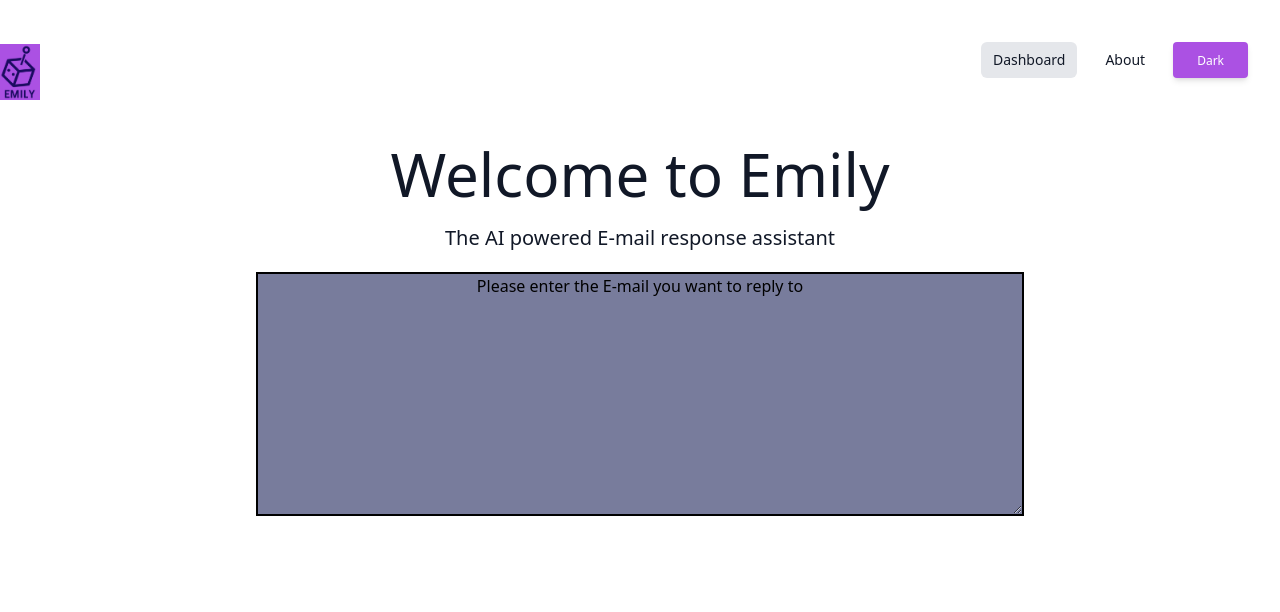
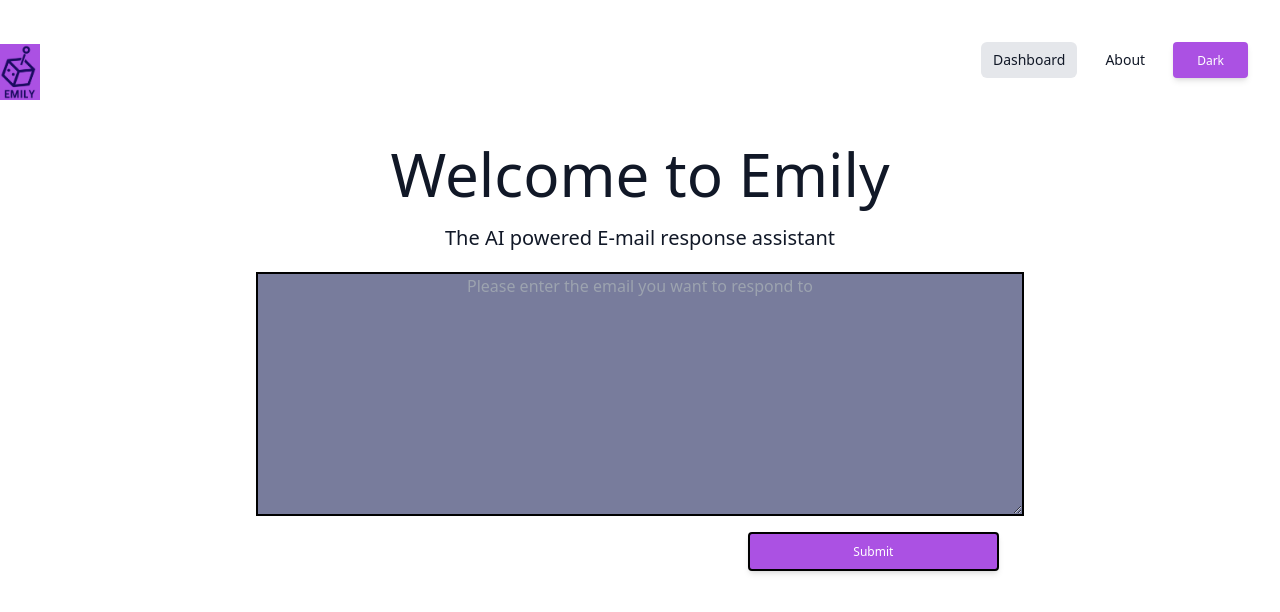
Before and after one commit to Juan-LukeKlopper/Emily_the_E-mail_assistant, a SvelteKit app: page / in a window 1280 px wide. Shown: the top 612 px of the page. Built offline with nearby package versions, Linux system fonts and the light colour scheme.

Commit message:
feat: Add script and UI to display responce from API

```diff
--- a/src/routes/+page.svelte
+++ b/src/routes/+page.svelte
@@ -1,5 +1,32 @@
-<script>
-    let text = "Please enter the E-mail you want to reply to";
+<script lang="ts">
+    let text = "";
+	let generating = false;
+	let apiOutput = "";
+
+	async function callGenerateEndpoint(text: string) {
+  	generating = true;
+
+
+  	console.log("Calling OpenAI...")
+  	const response = await fetch('/api/generate', {
+    	method: 'POST',
+    	headers: {
+      	'Content-Type': 'application/json',
+    	},
+    	body: JSON.stringify({
+	  	text: text,
+		})
+  	});
+
+  	const output = await response.json();
+	if (output['error']){
+		console.log(output['error'])
+	} else {
+		apiOutput = output['output']['text']
+	}
+
+  	generating = false;
+}
 </script>
 
 <svelte:head>
@@ -12,6 +39,21 @@
 
 <div class="flex ">
 	<div class="bg-white dark:bg-black w-1/5"/>
-	<textarea cols="30" rows="10" bind:value={text} class="w-3/5 h-6/12 text-center border-double border-2 border-black dark:border-white bg-mediumlightGray" />
+	<textarea placeholder="Please enter the email you want to respond to" cols="30" rows="10" bind:value={text} class="w-3/5 h-6/12 text-center border-double border-2 border-black dark:border-white bg-mediumlightGray" />
 	<div class="bg-white dark:bg-black w-1/5 "/>
 </div>
+<div class="flex my-4 justify-center justify-items-center">
+	<div class="bg-white dark:bg-black w-3/5"/>
+	<button on:click|preventDefault={callGenerateEndpoint(text)} class="w-1/5 h-6/12 text-center border-double border-2 border-black dark:border-white inline-block px-6 py-2.5 bg-primary text-white font-medium text-xs leading-tight rounded shadow-md hover:bg-green-600 hover:shadow-lg focus:outline-none focus:ring-0 active:shadow-lg transition duration-150 ease-in-out mr-8">Submit</button>
+	<div class="bg-white dark:bg-black w-1/5 "/>
+</div>
+<div class="flex my-20 justify-center justify-items-center flex-col">
+	{#if generating}
+		<p class="text-xl dark:text-white text-gray-900 text-center my-5">The Responce is Generating...</p>
+	{:else if apiOutput}
+		<h2 class="text-3xl dark:text-white text-gray-900 text-center my-5">Output</h2>
+		<p class="text-xl dark:text-white text-gray-900 text-center my-5">{apiOutput}</p>
+	{:else}
+		<p class="opacity-0" />
+	{/if}
+</div>
```
